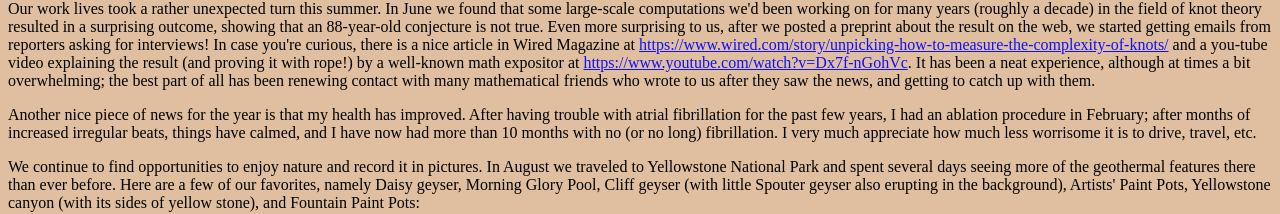
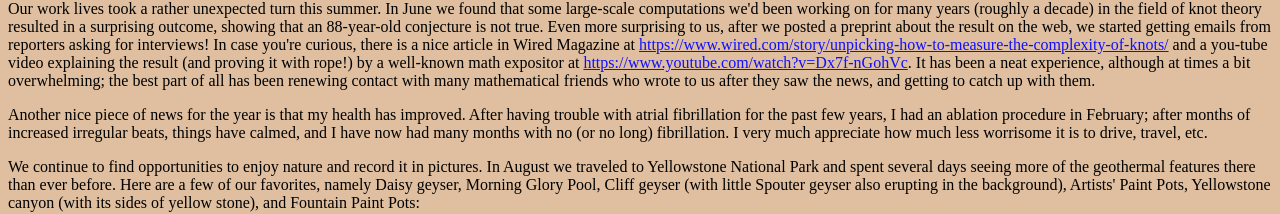
Before and after one commit to shermiller/NewYear_shmb, a plain HTML site: page 2025/index.html in a window 1280 px wide. Shown: the part 411-625 px from the top of the page. Drawn offline with Linux system fonts and the light colour scheme.

Commit message:
Update index.html

```diff
--- a/2025/index.html
+++ b/2025/index.html
@@ -49,7 +49,7 @@ that my health has improved. After
 having trouble with atrial fibrillation for the
 past few years, I had an ablation procedure in February;
 after months of increased irregular beats, things
-have calmed, and I have now had more than 10 months
+have calmed, and I have now had many months
 with no (or no long) fibrillation. I very much appreciate
 how much less worrisome it is to
 drive, travel, etc.
```
